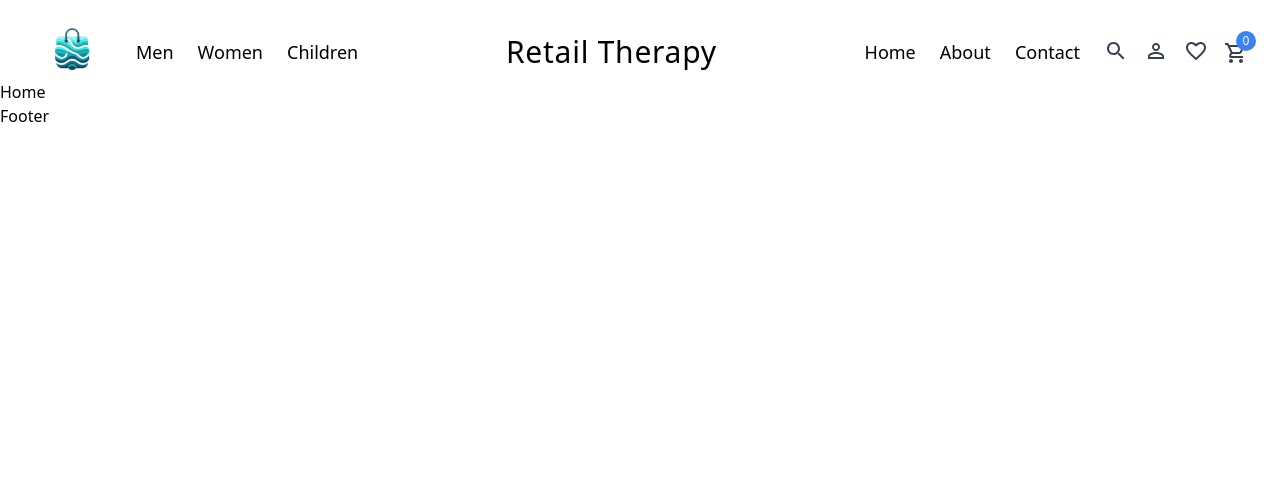
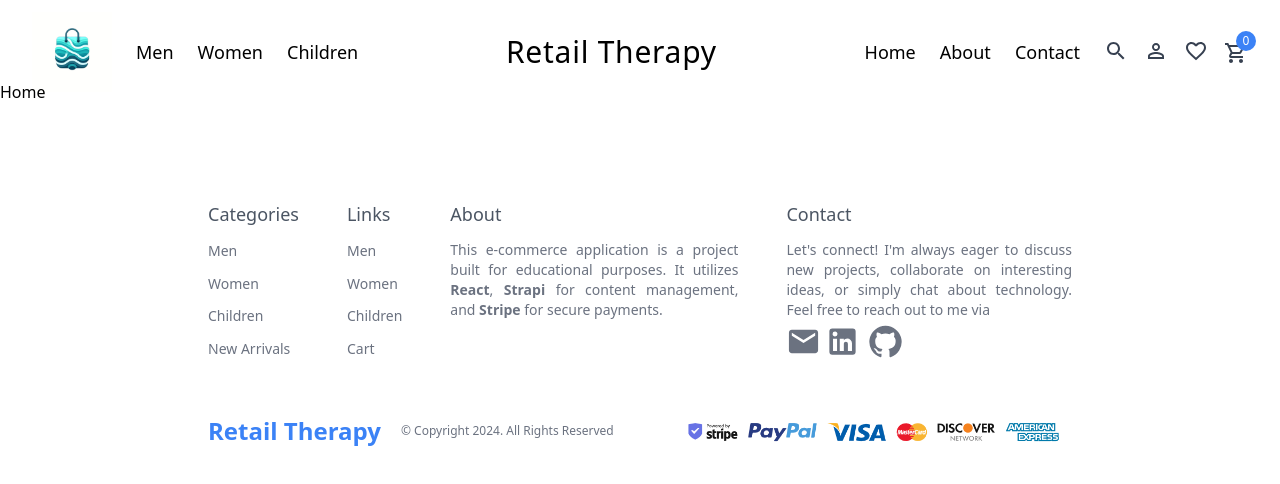
Before and after one commit to Aakash-Sondagar/E-Commerce-App, a React (Vite) app in the folder client/: page / in a window 1280 px wide. Shown: the top 484 px of the page. Built offline with nearby package versions, Linux system fonts and the light colour scheme.

Commit message:
Footer Done

```diff
--- a/client/src/components/Footer/Footer.jsx
+++ b/client/src/components/Footer/Footer.jsx
@@ -1,9 +1,110 @@
 import React from "react";
+import { Link } from "react-router-dom";
+
+import EmailIcon from "@mui/icons-material/Email";
+import GitHubIcon from "@mui/icons-material/GitHub";
+import LinkedInIcon from "@mui/icons-material/LinkedIn";
 
 const Footer = () => {
   return (
-    <div className="footer">
-      <h1>Footer</h1>
+    <div className="mx-52 mt-24 mb-5">
+      <div className="flex gap-12">
+        <div className="flex flex-col justify-between gap-3 text-justify text-sm text-gray-500">
+          <div className="text-lg font-medium text-gray-600">Categories</div>
+          <div>Men</div>
+          <div>Women</div>
+          <div>Children</div>
+          <div>New Arrivals</div>
+        </div>
+        <div className="flex flex-col justify-between gap-3 text-justify text-sm text-gray-500">
+          <div className="text-lg font-medium text-gray-600">Links</div>
+          <div>
+            <Link className="link" to="/products/1">
+              Men
+            </Link>
+          </div>
+          <div>
+            <Link className="link" to="/products/2">
+              Women
+            </Link>
+          </div>
+          <div>
+            <Link className="link" to="/products/3">
+              Children
+            </Link>
+          </div>
+          <div>Cart</div>
+        </div>
+        <div className="flex flex-col gap-3 text-justify text-sm">
+          <div className="text-lg font-medium text-gray-600">About</div>
+          <div className="text-gray-500">
+            This e-commerce application is a project built for educational
+            purposes. It utilizes{" "}
+            <a className="font-semibold" href="https://react.dev/">
+              React
+            </a>
+            ,{" "}
+            <a className="font-semibold" href="https://strapi.io/">
+              Strapi
+            </a>{" "}
+            for content management, and{" "}
+            <a className="font-semibold" href="https://stripe.com/in">
+              Stripe
+            </a>{" "}
+            for secure payments.
+          </div>
+        </div>
+        <div className="flex flex-col gap-3 text-justify text-sm">
+          <div className="text-lg font-medium text-gray-600">Contact</div>
+          <div className="text-gray-500">
+            Let's connect! I'm always eager to discuss new projects, collaborate
+            on interesting ideas, or simply chat about technology. Feel free to
+            reach out to me via
+            <br />
+            <a
+              href="mailto:aakashsondar@gmail.com"
+              target="_blank"
+              rel="noopener noreferrer"
+            >
+              <EmailIcon
+                className="cursor-pointer mr-1 mt-1 h-4 w-4"
+                fontSize="large"
+              />
+            </a>
+            <a
+              href="https://www.linkedin.com/in/aakash-sondagar/"
+              target="_blank"
+              rel="noopener noreferrer"
+            >
+              <LinkedInIcon
+                className="cursor-pointer mr-1 mt-1 h-4 w-4 "
+                fontSize="large"
+              />
+            </a>
+            <a
+              href="https://github.com/Aakash-Sondagar"
+              target="_blank"
+              rel="noopener noreferrer"
+            >
+              <GitHubIcon
+                className="cursor-pointer	mx-1 mt-1 h-4 w-4"
+                fontSize="large"
+              />
+            </a>
+          </div>
+        </div>
+      </div>
+      <div className="flex items-center justify-between mt-12">
+        <div className="flex items-center">
+          <div className="text-blue-500 font-bold text-2xl">Retail Therapy</div>
+          <div className="ml-5 text-xs text-gray-500">
+            © Copyright 2024. All Rights Reserved
+          </div>
+        </div>
+        <div>
+          <img className="h-12" src="/img/payment.png" alt="Payment Options" />
+        </div>
+      </div>
     </div>
   );
 };
--- a/client/src/components/Navbar/Navbar.jsx
+++ b/client/src/components/Navbar/Navbar.jsx
@@ -12,7 +12,7 @@ const Navbar = () => {
       <div className="flex py-3 px-8 items-center justify-between">
         <div className="flex items-center gap-6">
           <div className="logo">
-            <img class="w-20 h-auto" src="/img/logo.png" alt="logo" />
+            <img className="w-20 h-auto" src="/img/logo.png" alt="logo" />
           </div>
           <div className="flex items-center text-lg">
             <Link className="link" to="/products/1">
```
Also changed, not shown: client/src/App.jsx (+9 -0 lines), client/Public/img/payment.png (added).
